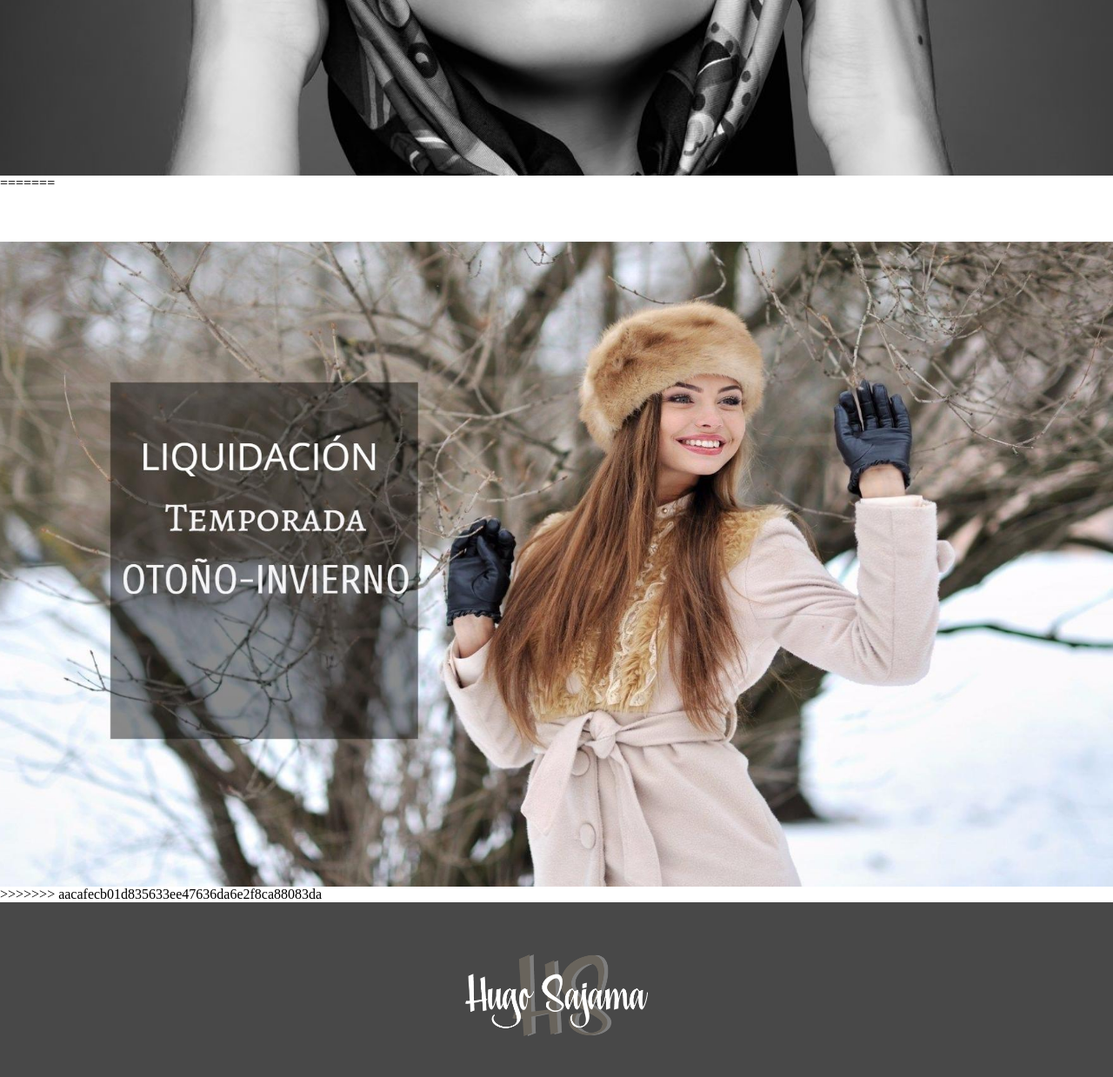
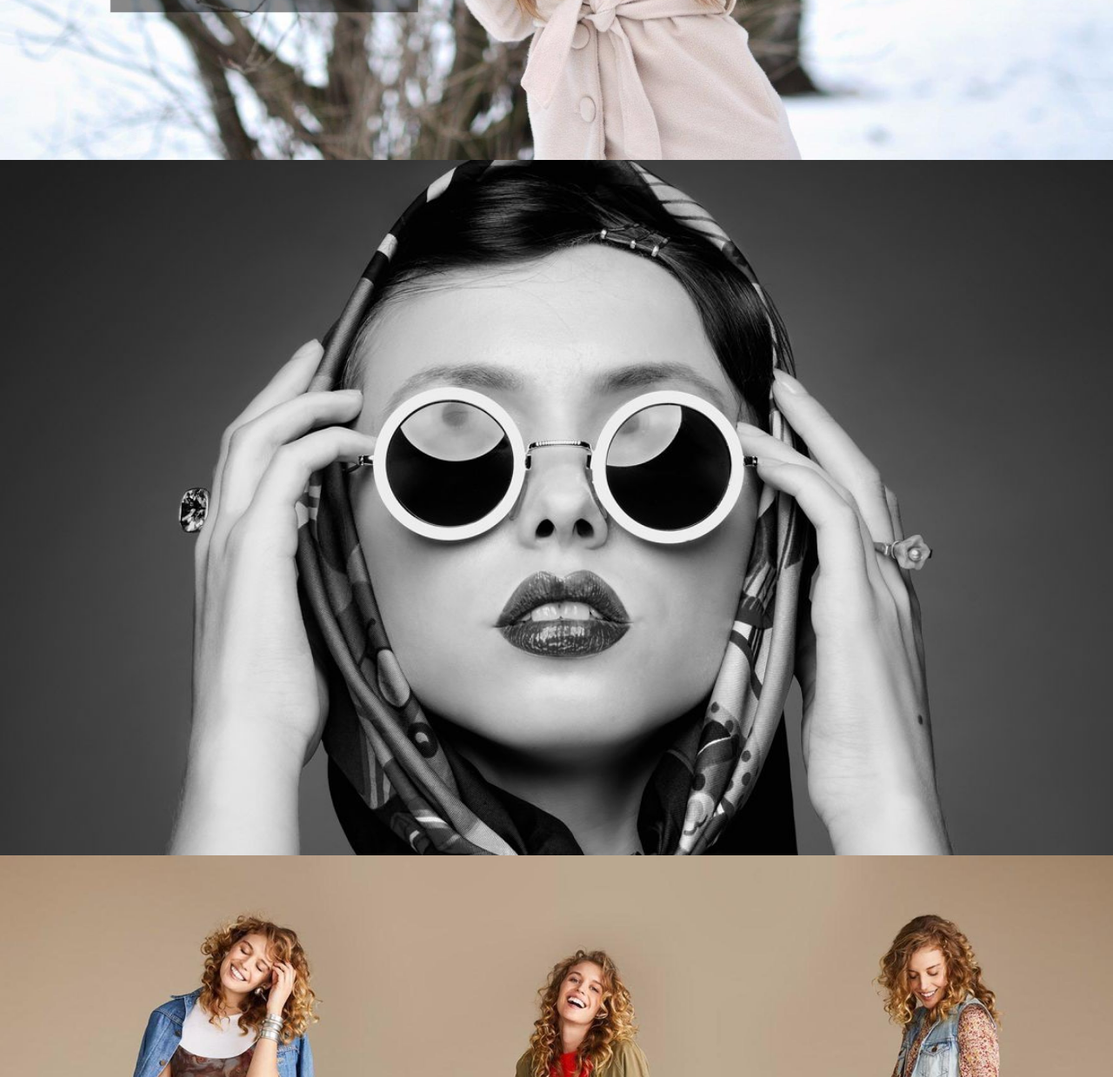
Before and after one commit to LeoNardelli01/proyectoDHphp, a PHP site: page / in a window 1280 px wide. Shown: the part 3960-5199 px from the top of the page at 87% size. Run offline with PHP 8.4, Linux system fonts and the light colour scheme; the visitor is signed in with stand-in values (Sample User, id 1); some libraries are stand-ins or nearby versions; some web fonts are replaced.

Commit message:
index cambios parallax

```diff
--- a/css/index.css
+++ b/css/index.css
@@ -101,7 +101,6 @@
      margin-left: -20px;
    }
 
-<<<<<<< HEAD
    .parallax-divisor1{
      margin: 0px;
      height: 100vh;
@@ -128,29 +127,15 @@
      background-position: center;
      background-size: cover;
      background-attachment: fixed
-=======
-   .parallax-invierno{
-     margin: 0px;
-     height: 100vh;
-     width: 100%;
-     background-image: url("../images/parallax5.jpg");
-     background-position: top;
-     background-size: cover;
-     background-attachment: fixed;
->>>>>>> aacafecb01d835633ee47636da6e2f8ca88083da
    }
 
    .parallax-verano{
      margin: 0px;
      height: 100vh;
      width: 100%;
-<<<<<<< HEAD
      background-image: url("../images/verano.jpg");
      background-position: center;
      background-size: cover;
-=======
-     background-color: red;
->>>>>>> aacafecb01d835633ee47636da6e2f8ca88083da
    }
 
 /* NOTE: Responsive Tablets */
--- a/css/misDatos.css
+++ b/css/misDatos.css
@@ -37,9 +37,3 @@
    font-size: 18px;
    color: rgb(180, 180, 180);
 }
-
-@media (max-width:460px){
-   .datos input{
-      text-align: center;
-   }
-}
--- a/index.php
+++ b/index.php
@@ -72,7 +72,6 @@ session_start() ?>
                 </div>
 
               </section>
-<<<<<<< HEAD
               <div class="parallax-divisor1">
               </div>
               <div class="parallax-invierno">
@@ -81,14 +80,6 @@ session_start() ?>
               </div>
               <div class="parallax-verano">
 
-=======
-              <div class="parallax-invierno">
-
-
-              </div>
-              <div class="parallax-verano">
-
->>>>>>> aacafecb01d835633ee47636da6e2f8ca88083da
               </div>
 
               <!--<section class="medios-pagos">
--- a/misDatos.php
+++ b/misDatos.php
@@ -13,7 +13,6 @@ if (!isset($_SESSION['nombre'])){
    <head>
       <meta charset="utf-8">
       <title>Mis Datos - HS - </title>
-      <meta name="viewport" content="width=device-width, initial-scale=1">
       <link rel="stylesheet" href="css/header.css">
       <link rel="stylesheet" href="css/footer.css">
       <link rel="stylesheet" href="css/fonts.css">
```
Also changed, not shown: images/hombre.jpg (added).
